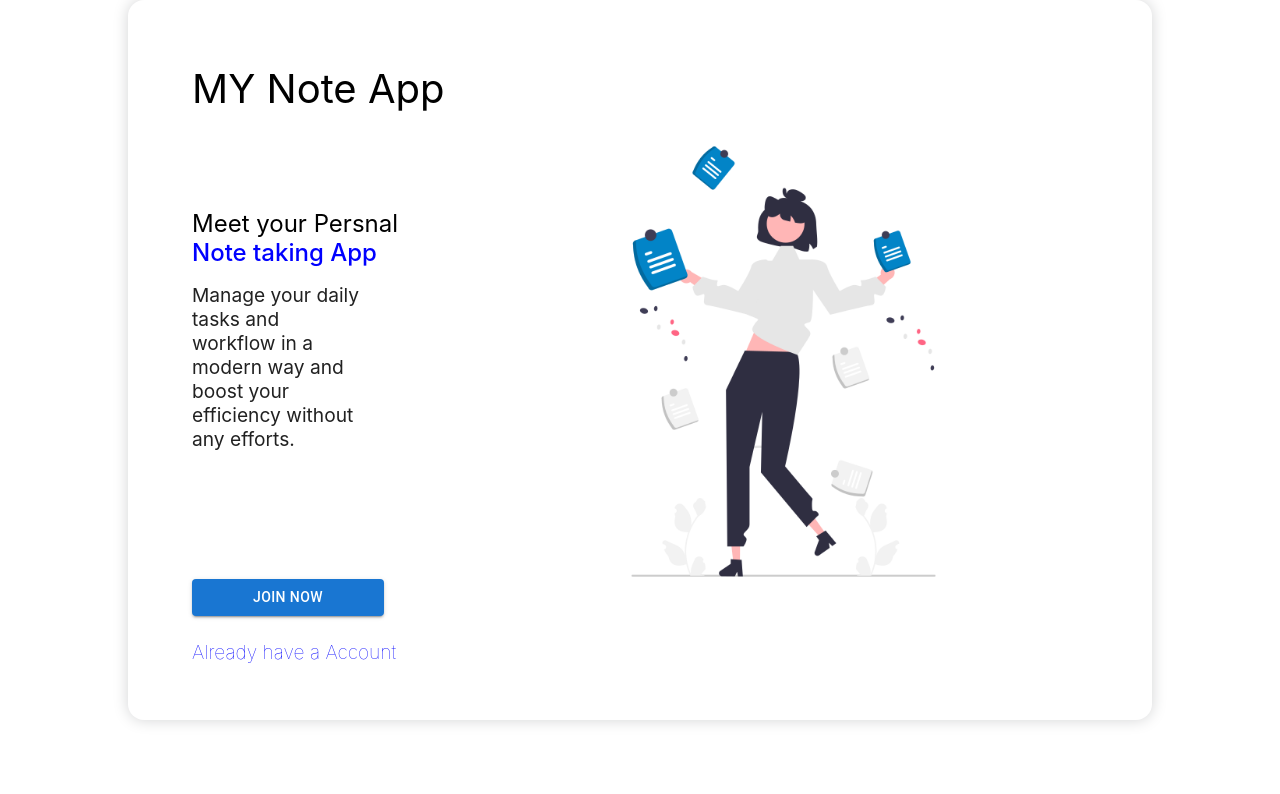
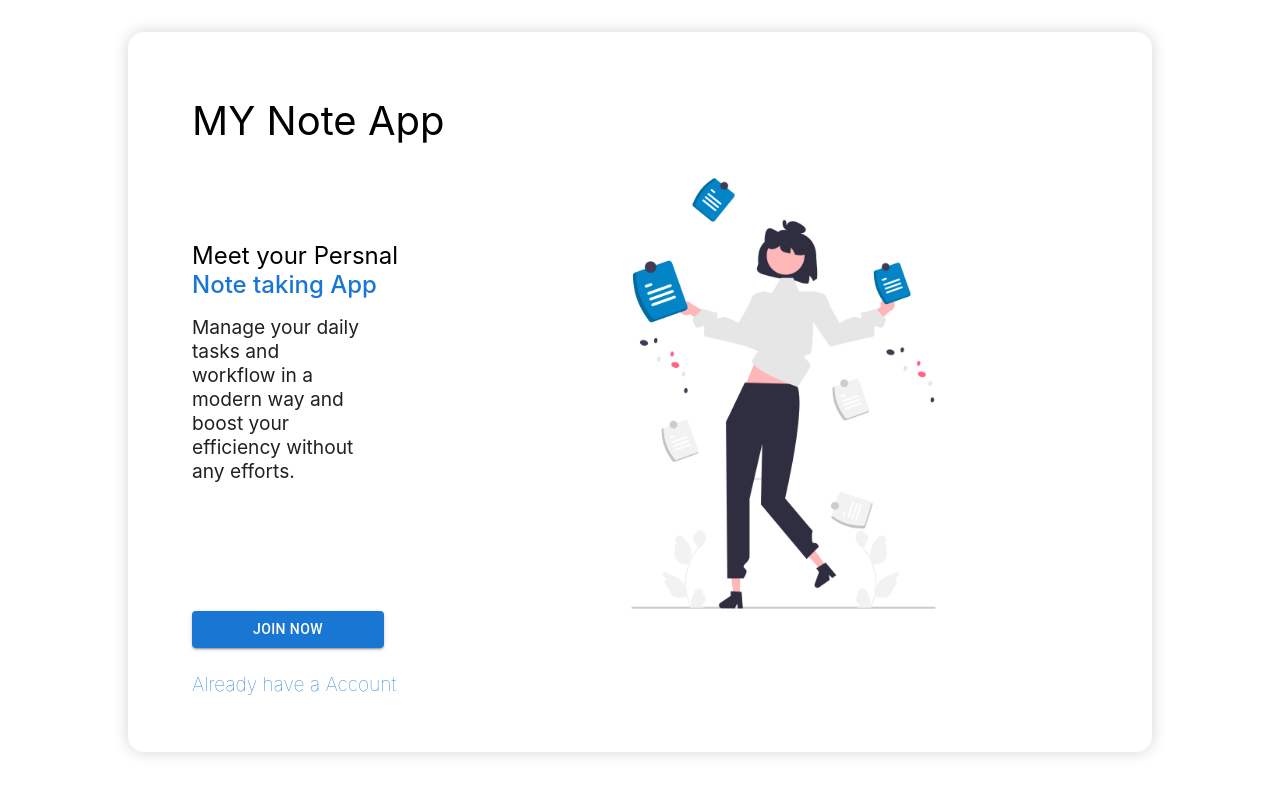
Before and after one commit to theVivek-kumar/Kernal-NoteV1, a React (Create React App) app: page / in a window 1280 px wide. Shown: the top 794 px of the page. Built offline with nearby package versions, Linux system fonts and the light colour scheme; what miragejs would draw is missing.

Commit message:
fix-clr-veriables

```diff
--- a/src/App.css
+++ b/src/App.css
@@ -4,6 +4,7 @@
 :root{
   font-family: monospace;
   font-size: 1rem;
+  --Blue-clr:#1976d3;
 }
 .landing-page-container{
   display: grid;
@@ -11,6 +12,7 @@
   width: 80%;
   height: 90vh;
   margin: auto;
+  margin-top: 2rem;
   grid-template-columns: 40% 60%;
   background-color: white;
   box-shadow: 0px 0px 15px #d3d4d5;
@@ -44,12 +46,12 @@
 }
 .heading-2-color{
 font-size: 1.5rem;
-color: blue;
+color:var(--Blue-clr);
 font-weight: 500;
 }
 .have-account{
   font-size: 1.2rem;
-  color: blue;
+  color: var(--Blue-clr);
   font-weight: 100;
   padding-top: 1.5rem;
   text-decoration: none;
--- a/src/Componenets/AsideBar.js
+++ b/src/Componenets/AsideBar.js
@@ -60,7 +60,6 @@ import LabelOutlinedIcon from '@mui/icons-material/LabelOutlined';
           {/* <Divider /> */}
         <Button variant="contained" >Create New Note</Button>
                 </Box>
-
             </Container>
         </Stack>
   )
--- a/src/Pages/MainPage.jsx
+++ b/src/Pages/MainPage.jsx
@@ -1,14 +1,11 @@
 import React from 'react'
 import AsideBar from '../Componenets/AsideBar'
 import NavBar from '../Componenets/Navbar'
-import LandingPage from './LandingPage'
-
 function MainPage() {
     return (
       <>
         <NavBar/>
         <AsideBar />
-
         </>
   )
 }
```
Lines whose indentation alone changed are shown as unchanged.
